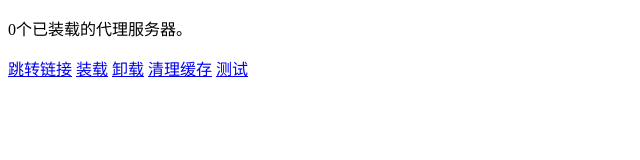
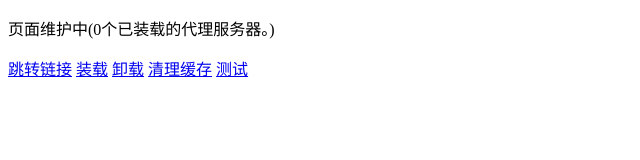
Before and after one commit to maizi20/reflect, a plain HTML site: page index.html in a window 1280 px wide. Shown: the whole page, without its empty margins (0-640 px from the left). Drawn offline with Linux system fonts and the light colour scheme.

Commit message:
Update index.html

```diff
--- a/index.html
+++ b/index.html
@@ -1,7 +1,7 @@
 <!DOCTYPE html>
 <html lang='zh-cn'><head>
 <meta charset='UTF-8'>
-<title>代理服务器管理页</title>
+<title>页面维护中</title>
 <meta name='keywords' content='NetLogo,海龟实验室,PWA,JavaScript,HTML'>
 <script>
 self.bts={};
@@ -9,7 +9,7 @@ onload=()=>{
   var tar=[],t=document.getElementById('tip'),p=new URLSearchParams(location.search)
   ,count=()=>navigator.serviceWorker.getRegistrations()
     .then(o=>(tar=[],o.forEach(w=>{w&&w.scope.indexOf('/reflect')&&tar.push(w)})))
-    .then(()=>t.innerText=`${tar&&tar.length|0}个已装载的代理服务器。`)
+    .then(()=>t.innerText=`页面维护中(${tar&&tar.length|0}个已装载的代理服务器。)`)
   ;t.innerText='...'
   ,bts.load=u=>navigator.serviceWorker.register(u||(u='./sw.js?id='+p.get('id')+'&t=.js')).then(w=>new Promise(r=>w.onupdatefound=e=>r()),e=>import(u).then(m=>'...',e=>e&&e.stack||String(e)))
   ,bts.unload=()=>Promise.all(tar.filter(w=>w.unregister())).then(e=>{})
```
